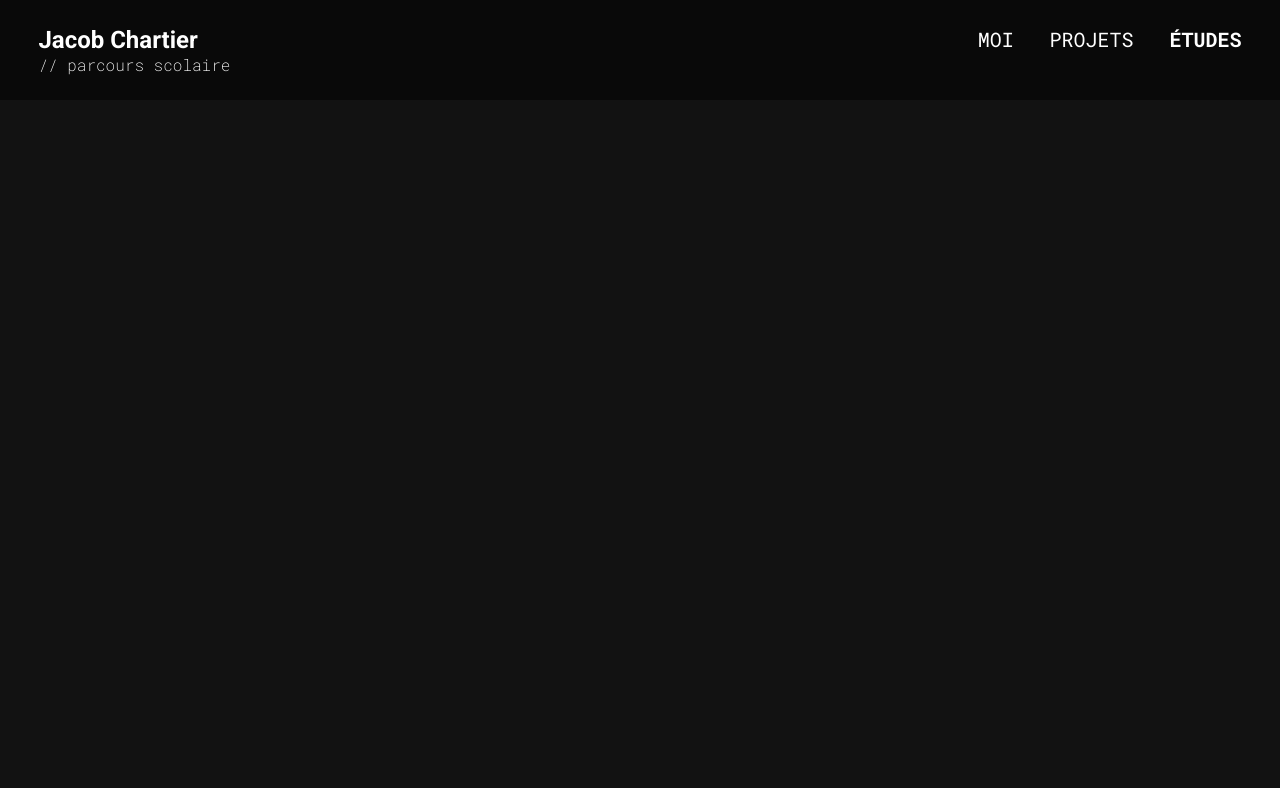
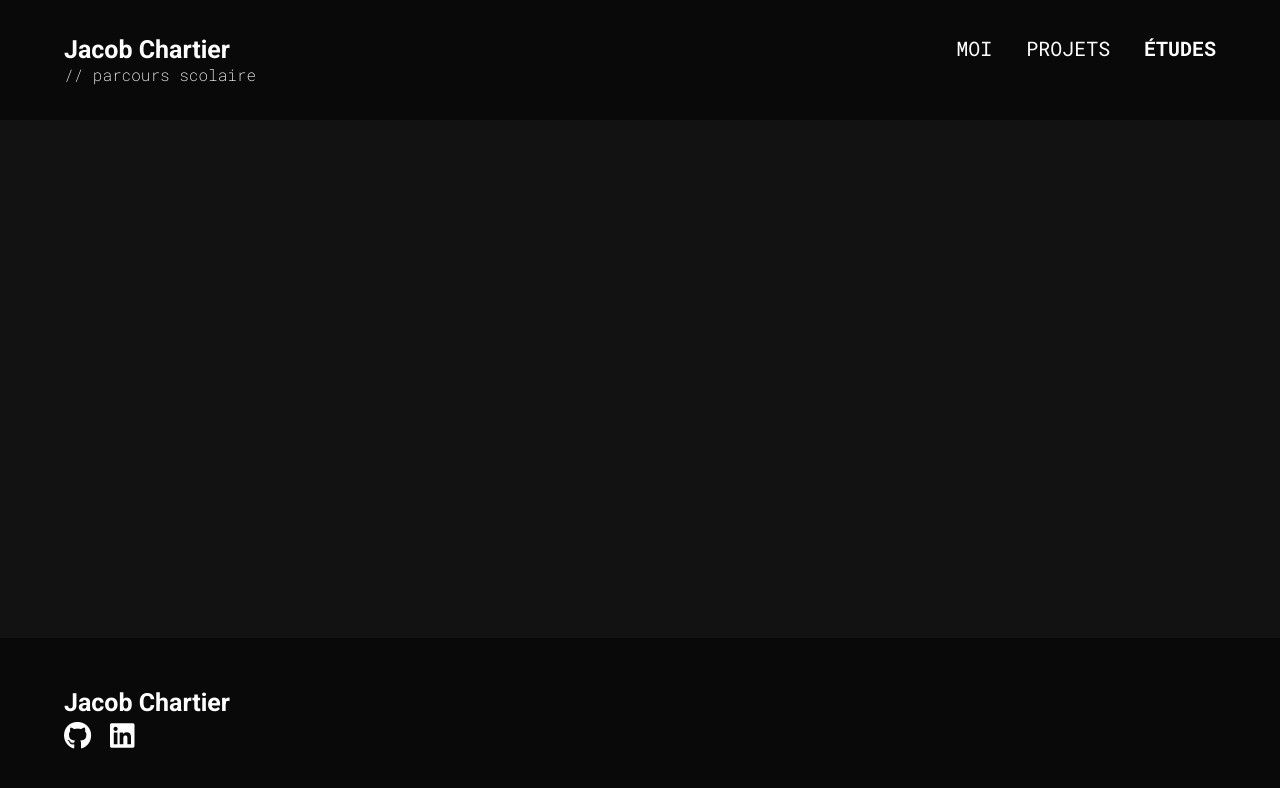
Before and after one commit to jacobchartier/Portfolio, a plain HTML site: page Pages/studies.html in a window 1280 px wide. Drawn offline with Linux system fonts and the light colour scheme.

Commit message:
Added the page footer

```diff
--- a/Pages/studies.html
+++ b/Pages/studies.html
@@ -14,6 +14,9 @@
         <link rel="stylesheet" href="../Styles/studies.css">
 
         <script src="../Scripts/common.js" defer></script>
+
+        <!-- Libraries -->
+        <script src="https://kit.fontawesome.com/25c1aaeca1.js" crossorigin="anonymous"></script>
     </head>
     <body>
         <!-- Navigation bar -->
@@ -56,7 +59,26 @@
 
         <!-- Footer -->
         <footer>
+            <!-- Left side of the footer (Website name/logo and social media) -->
+            <div class="footer-left">
+                <h4 class="footer-title">Jacob Chartier</h4>
+                <div class="footer-socials">
+                    <a href="https://github.com/jacobchartier/" class="footer-link footer-github">
+                        <i class="fa-brands fa-github footer-icon"></i>
+                    </a>
 
+                    <a href="https://linkedin.com/in/jacobchartier/" class="footer-link footer-linkedin">
+                        <i class="fa-brands fa-linkedin footer-icon"></i>
+                    </a>
+                </div>
+            </div>
+
+            <!-- Right side of the footer (sitemap) -->
+            <div class="footer-right">
+                <div class="footer-sitemap">
+
+                </div>
+            </div>
         </footer>
     </body>
 </html>
--- a/Styles/common.css
+++ b/Styles/common.css
@@ -8,19 +8,25 @@ body {
     background-color: #121212;
     color: #FFFFFF;
 
-    margin: auto;
+    margin: 0%;
 
     font-family: 'Roboto';
     font-style: normal;
-    font-weight: 400;
+    font-weight: 200;
+
+    position: relative;
+    min-height: 100vh;
 }
 
 /* Navigation bar */
 nav {
     background-color: #090909;
 
-    overflow: auto;
-    padding: 2% 3%;
+    z-index: 1;
+    position: fixed;
+    top: 0px;
+    width: 90%;
+    padding: 35px 5%;
 }
 
 .nav-left {
@@ -31,7 +37,7 @@ nav {
     margin: 0px;
 
     font-family: 'Roboto';
-    font-size: 24px;
+    font-size: 25px;
     font-weight: 700;
 }
 
@@ -50,7 +56,7 @@ nav {
 .nav-link {
     color: #FFFFFF;
 
-    padding: 10px 0px 0px 2pc;
+    margin: 10px 0px 0px 30px;
 
     text-decoration: none;
     font-family: 'Roboto Mono';
@@ -60,10 +66,41 @@ nav {
 
 /* Page content */
 main {
-
+    padding: 110px 0px 200px 0px;
 }
 
 /* Footer */
 footer {
+    position: absolute;
+    bottom: 0;
+    width: 90%;
+    height: max-content;
+    max-height: 200px;
 
+    padding: 50px 5%;
+    background-color: #090909;
 }
+
+.footer-title {
+    margin: 0px 0px 5px 0px;
+    font-size: 25px;
+}
+
+.footer-icon {
+    margin: 0px 15px 0px 0px;
+    font-size: 28px;
+}
+
+.footer-link {
+    color: #FFFFFF;
+
+    text-decoration: none;
+}
+
+.footer-github:hover {
+    color: #C9510C;
+}
+
+.footer-linkedin:hover {
+    color: #0072B1;
+}
```
Also changed, not shown: Pages/index.html (+42 -1 lines), Pages/projects.html (+22 -0 lines).
